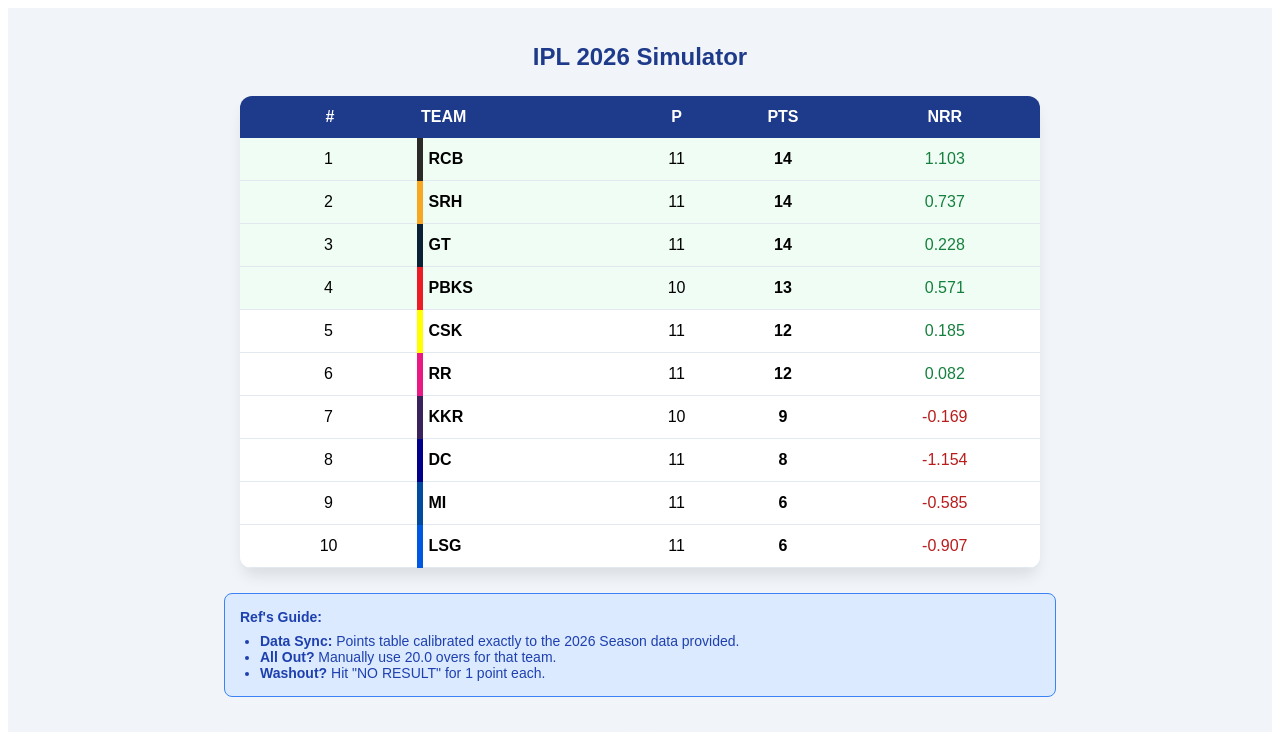
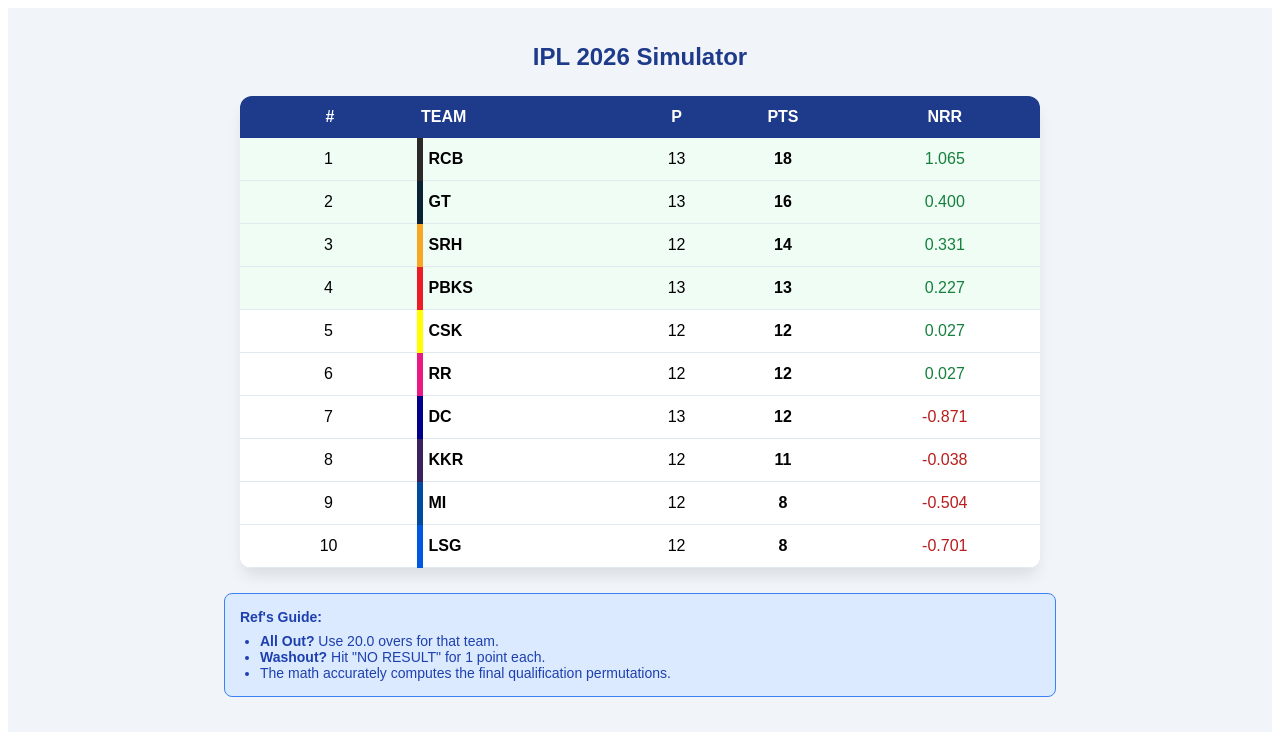
Before and after one commit to devfoflia/IPL-Simulator-2026, a React (Create React App) app: page / in a window 1280 px wide. Shown: the top 732 px of the page. Built offline with nearby package versions, Linux system fonts and the light colour scheme.

Commit message:
Update App.js

```diff
--- a/src/App.js
+++ b/src/App.js
@@ -15,28 +15,21 @@
 };
 
 const initialData = {
-  // DATA SOURCE: OFFICIAL MAY 11 STANDINGS (FOR & AGAINST)
+  // LATEST STATS CALIBRATED TO YOUR NEW ACCURATE SEASON DATA
   standings: [
-    { team: "RCB", p: 11, w: 7, l: 4, pts: 14, scored: 2026, faced: 195.1, conceded: 1973, bowled: 212.4 },
-    { team: "SRH", p: 11, w: 7, l: 4, pts: 14, scored: 2332, faced: 217.1, conceded: 2127, bowled: 212.4 },
-    { team: "GT", p: 11, w: 7, l: 4, pts: 14, scored: 1943, faced: 210.4, conceded: 1961, bowled: 218.0 },
-    { team: "PBKS", p: 10, w: 6, l: 3, pts: 13, scored: 1902, faced: 172.0, conceded: 1879, bowled: 179.1 },
-    { team: "CSK", p: 11, w: 6, l: 5, pts: 12, scored: 2023, faced: 215.0, conceded: 1914, bowled: 207.3 },
-    { team: "RR", p: 11, w: 6, l: 5, pts: 12, scored: 1996, faced: 200.3, conceded: 2057, bowled: 208.2 },
-    { team: "KKR", p: 10, w: 4, l: 5, pts: 9, scored: 1534, faced: 172.2, conceded: 1622, bowled: 178.5 },
-    { team: "DC", p: 11, w: 4, l: 7, pts: 8, scored: 1943, faced: 214.2, conceded: 2015, bowled: 197.1 },
-    { team: "MI", p: 11, w: 3, l: 8, pts: 6, scored: 2026, faced: 208.5, conceded: 2083, bowled: 202.3 },
-    { team: "LSG", p: 11, w: 3, l: 8, pts: 6, scored: 1910, faced: 218.5, conceded: 2004, bowled: 208.0 },
+    { team: "RCB", p: 13, w: 9, l: 4, pts: 18, scored: 2442, faced: 234.2, conceded: 2364, bowled: 252.4 },
+    { team: "GT", p: 13, w: 8, l: 5, pts: 16, scored: 2329, faced: 250.4, conceded: 2294, bowled: 258.0 },
+    { team: "SRH", p: 12, w: 7, l: 5, pts: 14, scored: 2418, faced: 237.1, conceded: 2295, bowled: 232.4 },
+    { team: "PBKS", p: 13, w: 6, l: 6, pts: 13, scored: 2511, faced: 232.0, conceded: 2522, bowled: 238.0 },
+    { team: "CSK", p: 12, w: 6, l: 6, pts: 12, scored: 2210, faced: 235.0, conceded: 2102, bowled: 224.1 },
+    { team: "RR", p: 12, w: 6, l: 6, pts: 12, scored: 2189, faced: 220.3, conceded: 2254, bowled: 227.4 },
+    { team: "DC", p: 13, w: 6, l: 7, pts: 12, scored: 2356, faced: 252.4, conceded: 2418, bowled: 237.1 },
+    { team: "KKR", p: 12, w: 5, l: 6, pts: 11, scored: 1973, faced: 212.2, conceded: 2034, bowled: 218.0 },
+    { team: "MI", p: 12, w: 4, l: 8, pts: 8, scored: 2231, faced: 228.4, conceded: 2283, bowled: 222.3 },
+    { team: "LSG", p: 12, w: 4, l: 8, pts: 8, scored: 2098, faced: 235.3, conceded: 2191, bowled: 228.0 },
   ],
   matches: [
-    { id: 55, home: "PBKS", away: "DC", hR: "", hO: "20", aR: "", aO: "20", win: "", status: "upcoming" },
-    { id: 56, home: "GT", away: "SRH", hR: "", hO: "20", aR: "", aO: "20", win: "", status: "upcoming" },
-    { id: 57, home: "RCB", away: "KKR", hR: "", hO: "20", aR: "", aO: "20", win: "", status: "upcoming" },
-    { id: 58, home: "PBKS", away: "MI", hR: "", hO: "20", aR: "", aO: "20", win: "", status: "upcoming" },
-    { id: 59, home: "LSG", away: "CSK", hR: "", hO: "20", aR: "", aO: "20", win: "", status: "upcoming" },
-    { id: 60, home: "KKR", away: "GT", hR: "", hO: "20", aR: "", aO: "20", win: "", status: "upcoming" },
-    { id: 61, home: "PBKS", away: "RCB", hR: "", hO: "20", aR: "", aO: "20", win: "", status: "upcoming" },
-    { id: 62, home: "DC", away: "RR", hR: "", hO: "20", aR: "", aO: "20", win: "", status: "upcoming" },
+    // ONLY THE REMAINING UNPLAYED fixtures
     { id: 63, home: "CSK", away: "SRH", hR: "", hO: "20", aR: "", aO: "20", win: "", status: "upcoming" },
     { id: 64, home: "RR", away: "LSG", hR: "", hO: "20", aR: "", aO: "20", win: "", status: "upcoming" },
     { id: 65, home: "KKR", away: "MI", hR: "", hO: "20", aR: "", aO: "20", win: "", status: "upcoming" },
@@ -128,9 +121,9 @@
       <div style={{ maxWidth: "800px", margin: "25px auto", background: "#dbeafe", padding: "15px", borderRadius: "8px", border: "1px solid #3b82f6", fontSize: "14px", color: "#1e40af" }}>
         <strong>Ref's Guide:</strong>
         <ul style={{ margin: "8px 0 0 20px", padding: 0 }}>
-          <li><strong>Data Sync:</strong> Points table calibrated exactly to the 2026 Season data provided.</li>
-          <li><strong>All Out?</strong> Manually use 20.0 overs for that team.</li>
+          <li><strong>All Out?</strong> Use 20.0 overs for that team.</li>
           <li><strong>Washout?</strong> Hit "NO RESULT" for 1 point each.</li>
+          <li>The math accurately computes the final qualification permutations.</li>
         </ul>
       </div>
 
```
